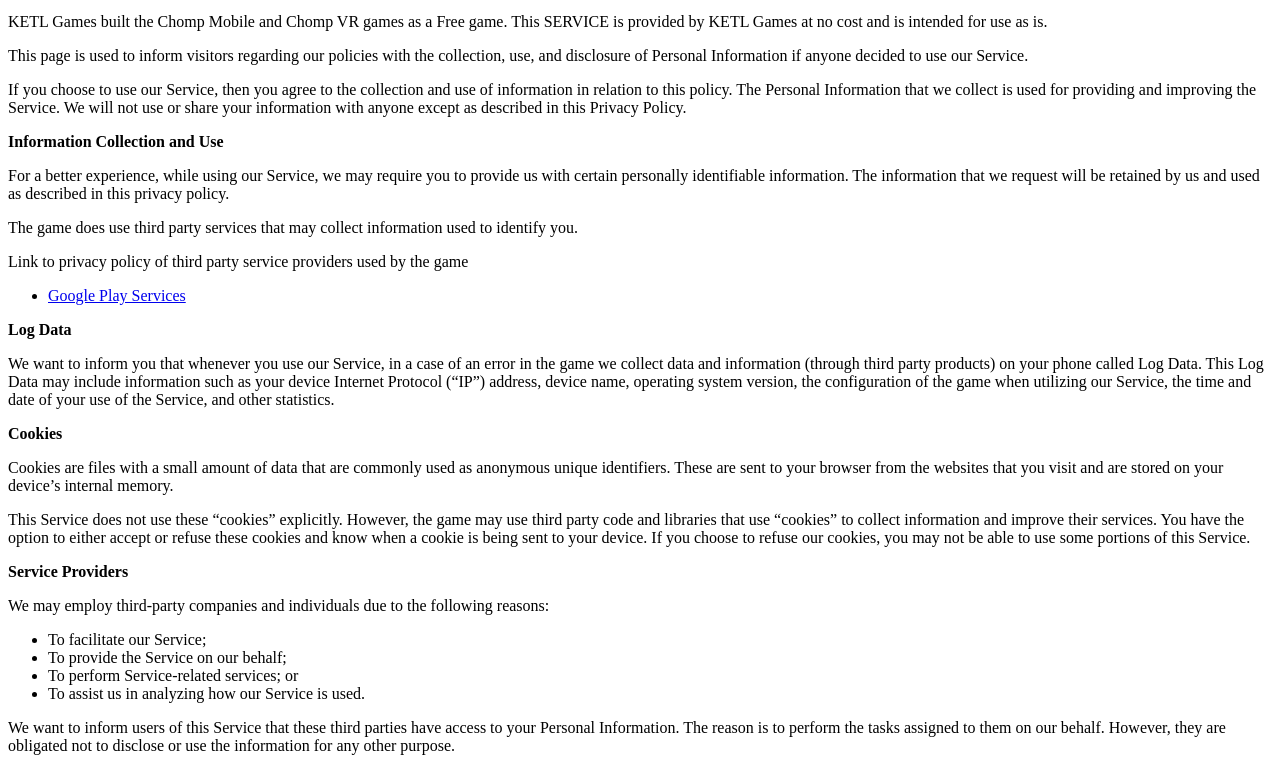
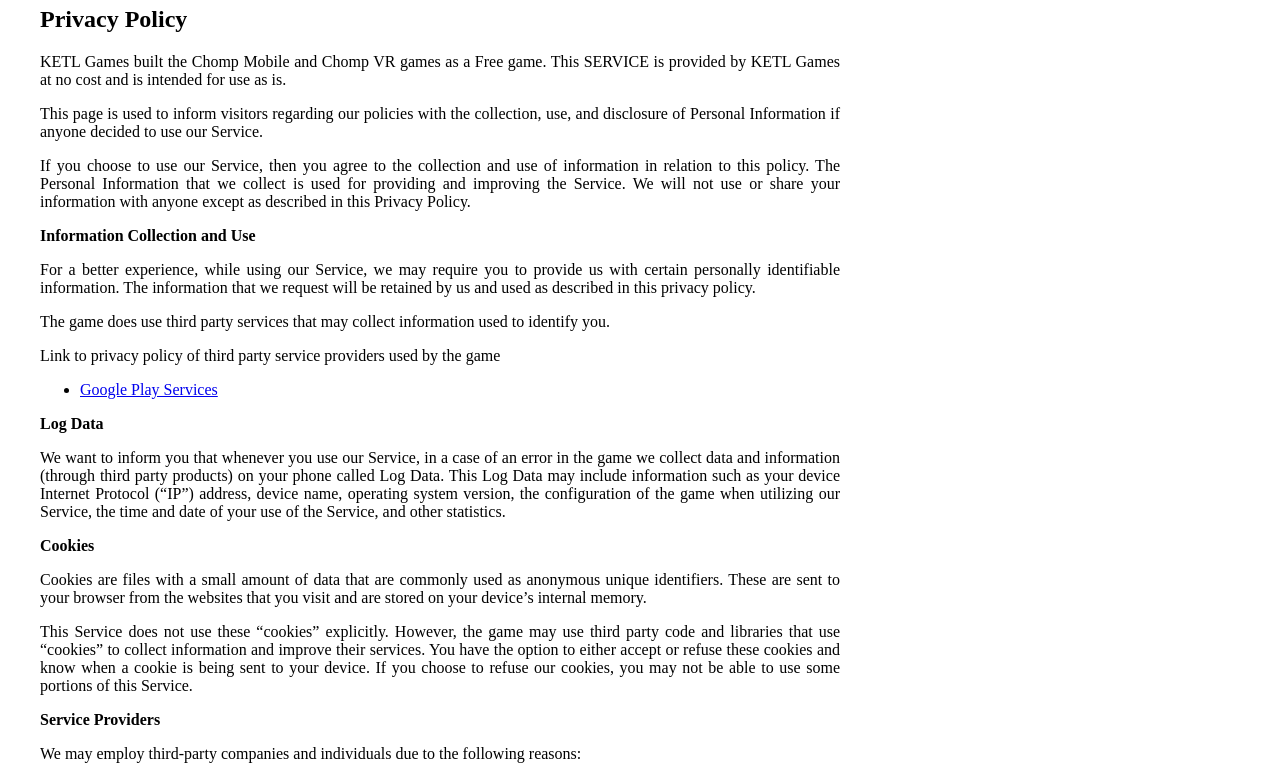
Before and after one commit to ketl/chomp, a plain HTML site: page privacy/index.html in a window 1280 px wide. Shown: the part 100-868 px from the top of the page. Drawn offline with Linux system fonts and the light colour scheme.

Commit message:
add favicon, format privacy text

```diff
--- a/privacy/index.html
+++ b/privacy/index.html
@@ -28,24 +28,28 @@
         </script>
         <!-- End Jekyll SEO tag -->
 
-        <!-- start custom head snippets, customize with your own _includes/head-custom.html file -->
+        <style>
+            .main {
+                max-width: 800px;
+                margin: 3rem 2rem;
+                text-align: justify;
+            }
+        </style>
 
         <!-- Setup Google Analytics -->
 
         <!-- You can set your favicon here -->
-        <!-- link rel="shortcut icon" type="image/x-icon" href="/chomp/favicon.ico" -->
+        <link rel="shortcut icon" type="image/x-icon" href="../favicon.ico">
 
         <!-- end custom head snippets -->
     </head>
     <body>
-        <div class="container-lg px-3 my-5 markdown-body">
+        <div class="main">
             <h1 id="chomp-mobile-and-chomp-vr-privacy-policy">
                 Chomp Mobile and Chomp VR Privacy Policy
             </h1>
 
-            <h2 id="privacy-policy">
-                Privacy Policy
-            </h2>
+            <h2 id="privacy-policy">Privacy Policy</h2>
 
             <p>
                 KETL Games built the Chomp Mobile and Chomp VR games as a Free game. This SERVICE is
```
Also changed, not shown: favicon.ico (added).
